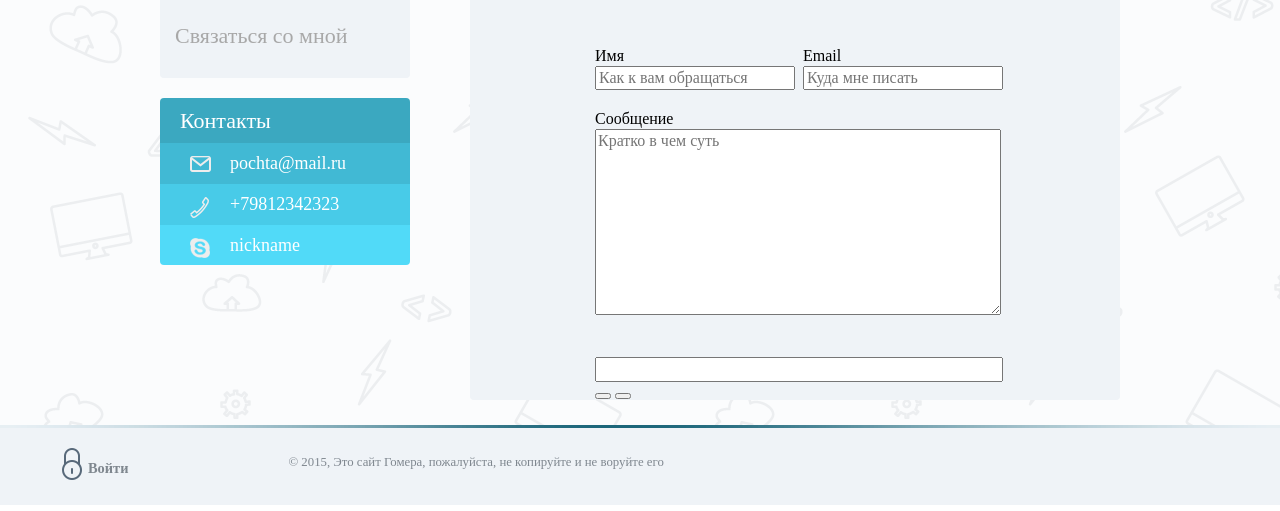
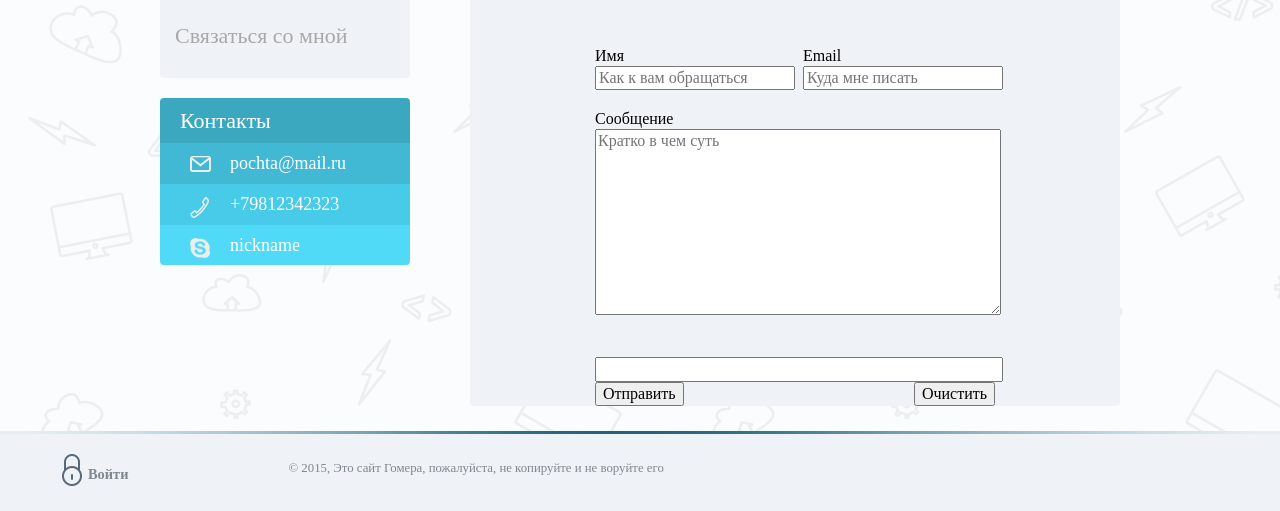
Before and after one commit to Anatolj/site, a website: page src/callback.html in a window 1280 px wide. Shown: the part 337-848 px from the top of the page. Drawn offline with nearby package versions, Linux system fonts and the light colour scheme.

Commit message:
0.0.4+buttons in callback form

```diff
--- a/src/callback.html
+++ b/src/callback.html
@@ -79,8 +79,8 @@
 							</div>
 
 							<div class="form__button">
-								<button></button>
-								<button></button>
+								<button class="button button__send">Отправить</button>
+								<button class="button button__clear">Очистить</button>
 							</div>
 						</form>
 
--- a/src/css/global.css
+++ b/src/css/global.css
@@ -414,4 +414,11 @@ body {
 	width: 100%;
 	height: 180px;
 }
+/*form__button*/
+.button__send {
+	float: left;
+}
+.button__clear {
+	float: right;
+}
 /***************END CALLBACK**************
```
